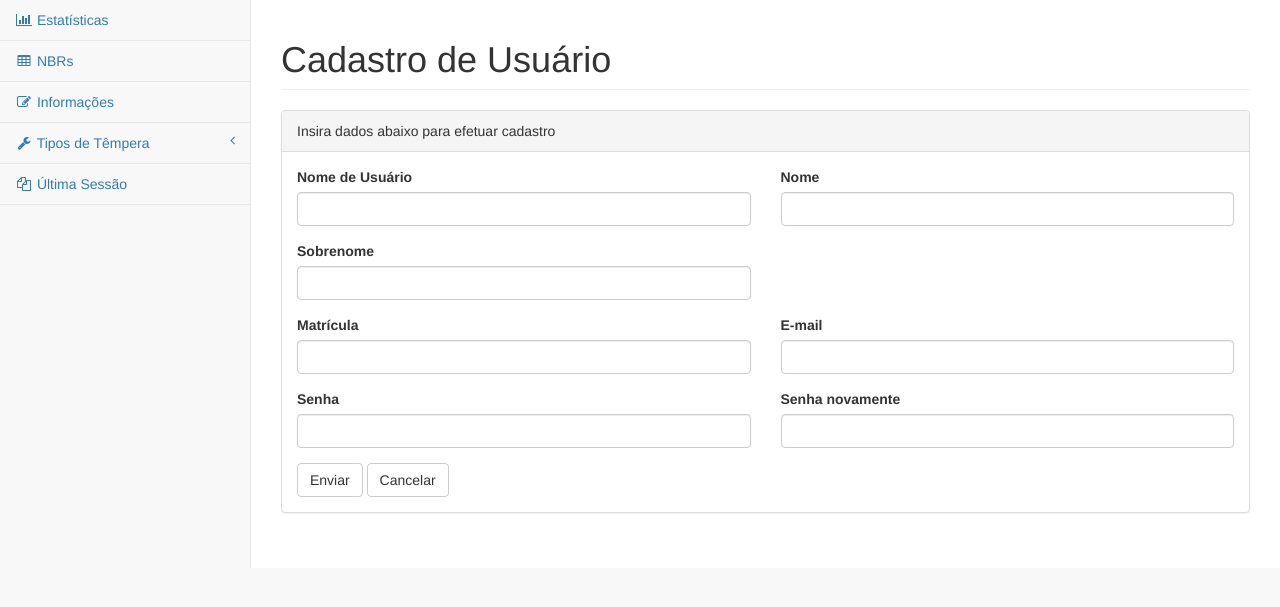
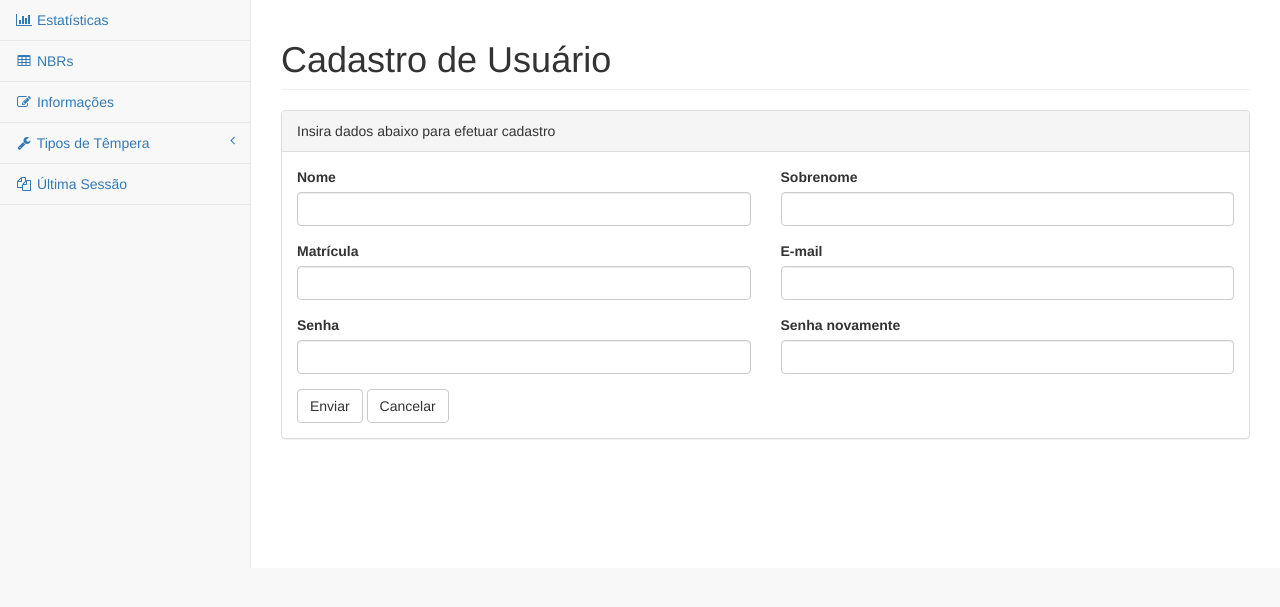
Before and after one commit to forno-sa/forno-sa-web, a Django app: a page that uses templates/usuarios/create_usuario.html in a window 1280 px wide. Shown: the part 51-658 px from the top of the page. Run offline with Django 3.2, Linux system fonts and the light colour scheme; parts of the project's set-up code (start-up, migrations or seed data) failed here and were passed over; some libraries are stand-ins or nearby versions.

Commit message:
Rebasing branch cadastro na branch login
Signed-off-by: Cristiano Costa <engcristianoc@gmail.com>

```diff
--- a/templates/usuarios/create_usuario.html
+++ b/templates/usuarios/create_usuario.html
@@ -18,12 +18,6 @@
                     {% csrf_token %}
                         <div class="panel-body">
                             <div class="row">
-                                <div class="col-lg-6">
-                                    <div class="form-group">
-                                        <label>Nome de Usuário</label>
-                                        <input class="form-control", name="nome_usuario">
-                                    </div>
-                                </div>
                                 <div class="col-lg-6">
                                     <div class="form-group">
                                         <label>Nome</label>
--- a/usuarios/views.py
+++ b/usuarios/views.py
@@ -52,6 +52,8 @@ class CreateUsuarioView(CreateView):
     success_url = reverse_lazy('login')
 
     def post(self, request, *args, **kwargs):
+        self.object = None
+        import ipdb; ipdb.set_trace()
         form = self.get_form()
         if form.is_valid():
             return self.form_valid(form)
```
